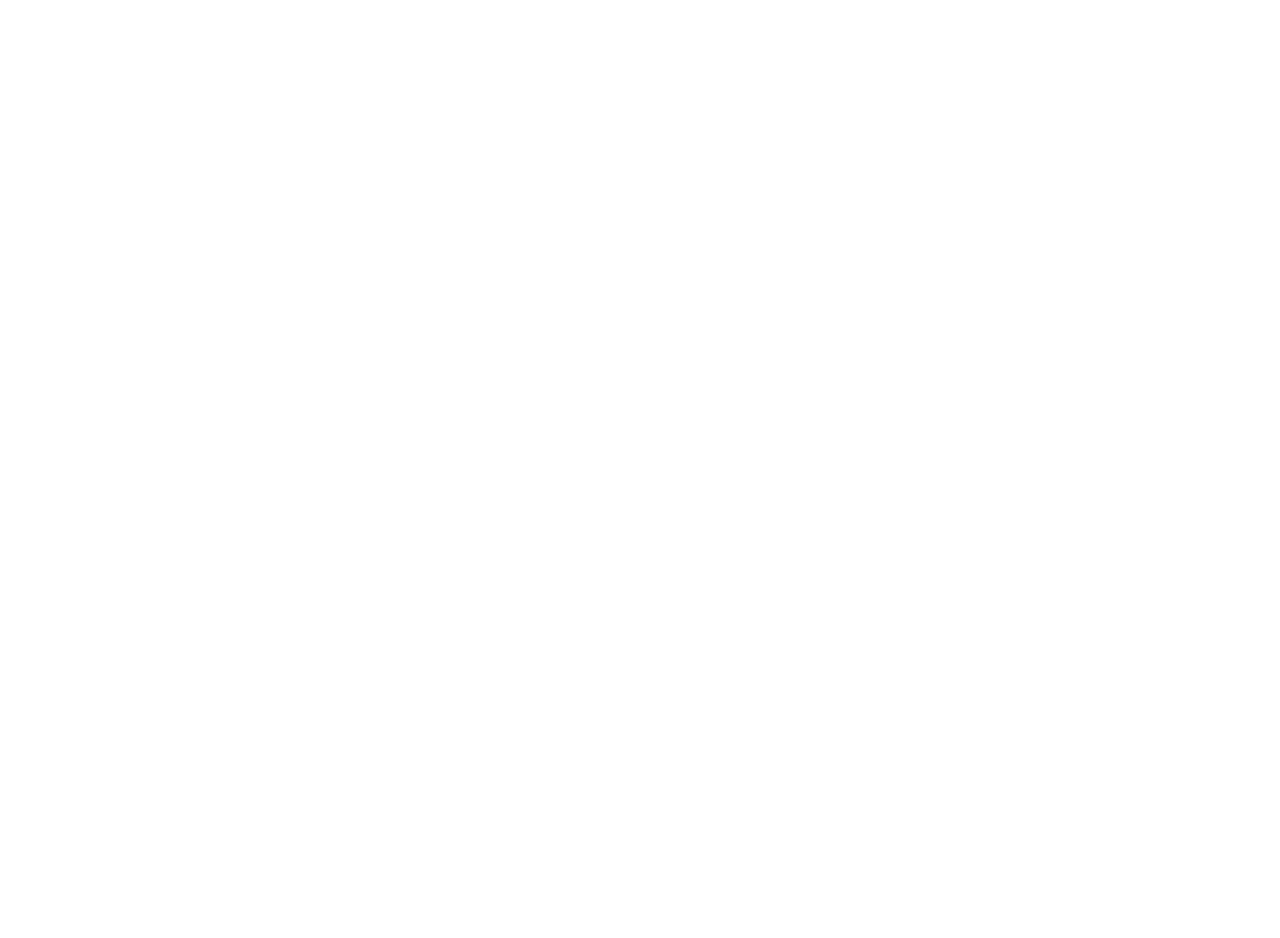
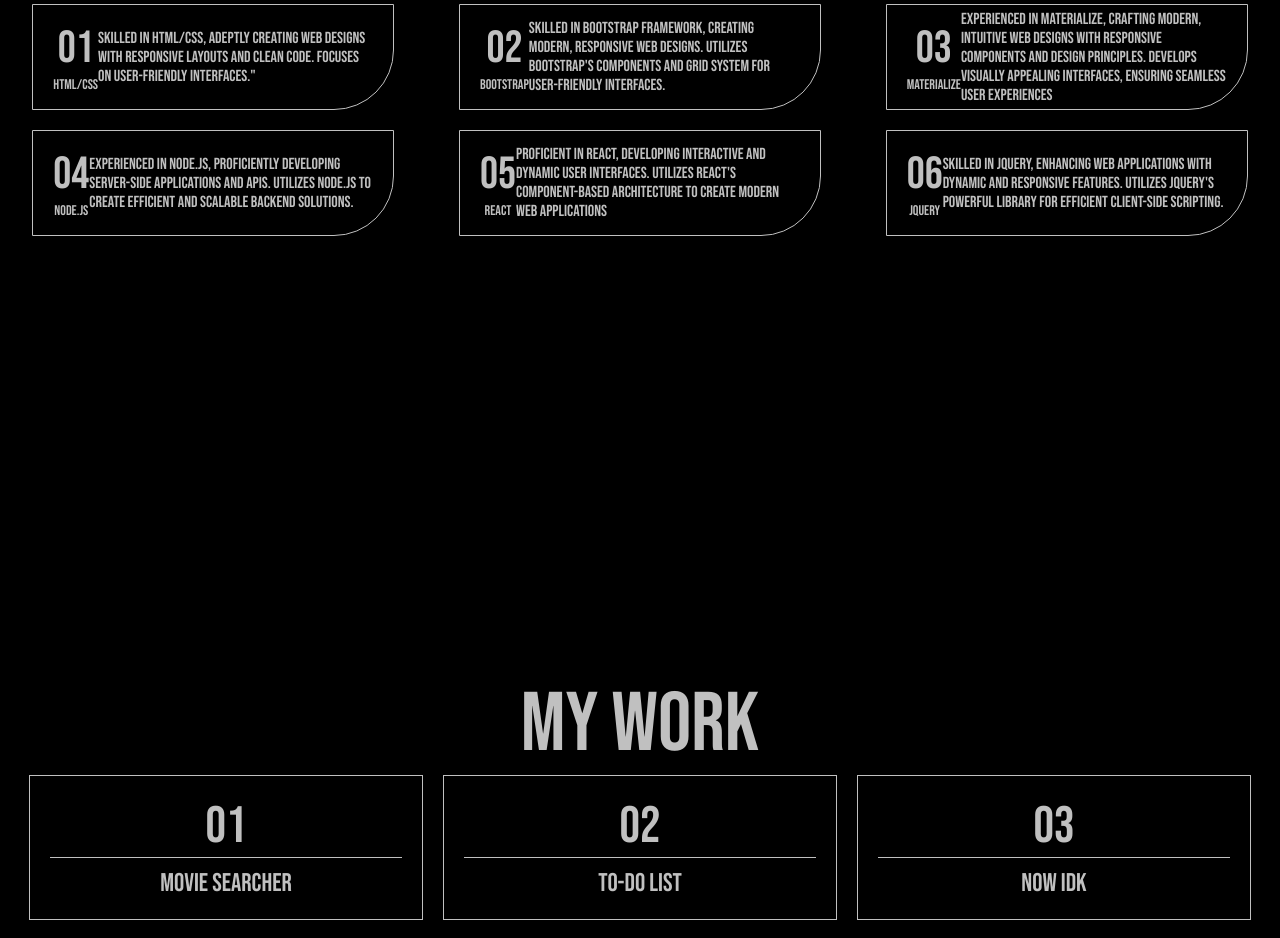
Before and after one commit to damsotk/resume-for-job, a React (Create React App) app: page / in a window 1280 px wide. Shown: the part 1120-2058 px from the top of the page. Before the commit the page ends 900 px from the top, so only its background shows below. Built offline with nearby package versions, Linux system fonts and the light colour scheme.

Commit message:
v1.1 main-page finish

```diff
--- a/src/App.css
+++ b/src/App.css
@@ -1,38 +1,13 @@
-.App {
-  text-align: center;
+
+::-webkit-scrollbar {
+  width: 10px;
 }
 
-.App-logo {
-  height: 40vmin;
-  pointer-events: none;
+::-webkit-scrollbar-track {
+  background: #000;
 }
 
-@media (prefers-reduced-motion: no-preference) {
-  .App-logo {
-    animation: App-logo-spin infinite 20s linear;
-  }
+::-webkit-scrollbar-thumb {
+  background: #1e1e1e;
+  border-radius: 10px;
 }
-
-.App-header {
-  background-color: #282c34;
-  min-height: 100vh;
-  display: flex;
-  flex-direction: column;
-  align-items: center;
-  justify-content: center;
-  font-size: calc(10px + 2vmin);
-  color: white;
-}
-
-.App-link {
-  color: #61dafb;
-}
-
-@keyframes App-logo-spin {
-  from {
-    transform: rotate(0deg);
-  }
-  to {
-    transform: rotate(360deg);
-  }
-}
--- a/src/App.js
+++ b/src/App.js
@@ -4,9 +4,8 @@
 
 function App() {
   return (
-    <div>
+    <div className='BOSS'>
       <MainPage />
-      sasdasdasd
     </div>
   );
 }
--- /dev/null
+++ b/src/main-page/main-page-show-logic-work/main-page-show-logic-work.css
@@ -0,0 +1,52 @@
+.container {
+    position: relative;
+    width: 100%;
+    height: 100vh;
+    background-color: #000;
+}
+
+.just-flex-yo{
+    display: flex;
+    justify-content: center;
+    height: 100vh;
+    align-items: center;
+    flex-direction: column;
+}
+
+.work-cards {
+    display: flex;
+    justify-content: center;
+    gap: 20px;
+    flex-wrap: wrap;
+}
+
+.work-card {
+    display: flex;
+    flex-direction: column;
+    align-items: center;
+    color: #C0C0C0;
+    border: 1px solid #C0C0C0;
+    padding: 20px;
+    font-family: 'Bebas Neue', sans-serif;
+    height: auto;
+    width: 27.5vw;
+    transition: width 0.3s ease-in-out
+}
+
+.work-screen {
+    height: 80%;
+    width: 100%;
+    text-align: center;
+    font-size: 4vw;
+    border-bottom: 1px solid #C0C0C0;
+}
+
+.work-desc {
+    font-size: 2vw;
+    margin-top: 10px;
+}
+
+.work-card:hover {
+    cursor: pointer;
+    width: 28vw;
+}
--- /dev/null
+++ b/src/main-page/main-page-show-logic-work/main-page-show-logic-work.js
@@ -0,0 +1,66 @@
+
+import './main-page-show-logic-work.css';
+
+function MainPageShowLogic() {
+    return (
+        <div className='container'>
+            <div className='just-flex-yo'>
+                <div className='text-greeting'>
+                    MY WORK
+                </div>
+                <div className='work-cards'>
+                    <div className='work-card'>
+                        <div className='work-screen'>
+                            01
+                        </div>
+                        <div className='work-desc'>
+                            Movie Searcher
+                        </div>
+                    </div>
+                    <div className='work-card'>
+                        <div className='work-screen'>
+                            02
+                        </div>
+                        <div className='work-desc'>
+                            TO-DO LIST
+                        </div>
+                    </div>
+                    <div className='work-card'>
+                        <div className='work-screen'>
+                            03
+                        </div>
+                        <div className='work-desc'>
+                            NOW IDK
+                        </div>
+                    </div>
+                    <div className='work-card'>
+                        <div className='work-screen'>
+                            04
+                        </div>
+                        <div className='work-desc'>
+                            NOW IDK
+                        </div>
+                    </div>
+                    <div className='work-card'>
+                        <div className='work-screen'>
+                            05
+                        </div>
+                        <div className='work-desc'>
+                            NOW IDK
+                        </div>
+                    </div>
+                    <div className='work-card'>
+                        <div className='work-screen'>
+                            06
+                        </div>
+                        <div className='work-desc'>
+                            NOW IDK
+                        </div>
+                    </div>
+                </div>
+            </div>
+        </div>
+    );
+}
+
+export default MainPageShowLogic;
--- a/src/main-page/main-page-skills/main-page-skills.css
+++ b/src/main-page/main-page-skills/main-page-skills.css
@@ -0,0 +1,57 @@
+.container {
+    position: relative;
+    width: 100%;
+    height: 100vh;
+    background-color: #000;
+}
+
+.just-flex-yo{
+    display: flex;
+    justify-content: center;
+    height: 100vh;
+    align-items: center;
+    flex-direction: column;
+}
+
+.cards {
+    display: flex;
+    justify-content: space-around;
+    flex-wrap: wrap;
+}
+
+.card {
+    color: #C0C0C0;
+    border: 1px solid #C0C0C0;
+    padding: 20px;
+    display: flex;
+    justify-content: space-between;
+    align-items: center;
+    border-bottom-right-radius: 60px;
+    font-family: 'Bebas Neue', sans-serif;
+    margin-bottom: 20px;
+    height: 5vw;
+    width: 25vw;
+    transition: width 0.3s ease-in-out
+}
+
+.card:hover {
+    cursor: pointer;
+    width: 27vw;
+}
+
+.number {
+    font-size: 45px;
+    display: flex;
+    flex-direction: column;
+    justify-content: center;
+    align-items: center;
+}
+
+.way-dot {
+    font-size: 14px;
+}
+
+.description-card {
+    font-size: 16px;
+    width: 300px;
+}
--- a/src/main-page/main-page-skills/main-page-skills.js
+++ b/src/main-page/main-page-skills/main-page-skills.js
@@ -2,11 +2,96 @@
 import './main-page-skills.css';
 
 function MainPageSkills() {
-  return (
-    <div>
-      sasdasdasd121212
-    </div>
-  );
+    return (
+        <div className='container'>
+            <div className='just-flex-yo'>
+                <div className='text-greeting'>
+                    My Skills
+                </div>
+                <div className='cards'>
+                    <div className='card'>
+                        <div className="number">
+                            01
+                            <div className="way-dot">
+                                HTML/CSS
+                            </div>
+                        </div>
+                        <div className="description-card">
+                            Skilled in HTML/CSS, adeptly creating web designs with responsive layouts and clean
+                            code.
+                            Focuses on user-friendly interfaces."
+                        </div>
+                    </div>
+                    <div className="card">
+                        <div className="number">
+                            02
+                            <div className="way-dot">
+                                Bootstrap
+                            </div>
+                        </div>
+                        <div className="description-card">
+                            Skilled in Bootstrap framework, creating modern, responsive web designs. Utilizes
+                            Bootstrap's
+                            components and grid system for user-friendly interfaces.
+                        </div>
+                    </div>
+                    <div className="card">
+                        <div className="number">
+                            03
+                            <div className="way-dot">
+                                Materialize
+                            </div>
+                        </div>
+                        <div className="description-card">
+                            Experienced in Materialize, crafting modern, intuitive web designs with responsive
+                            components
+                            and design principles. Develops visually appealing interfaces, ensuring seamless user
+                            experiences
+                        </div>
+                    </div>
+                    <div className="card">
+                        <div className="number">
+                            04
+                            <div className="way-dot">
+                                Node.js
+                            </div>
+                        </div>
+                        <div className="description-card">
+                            Experienced in Node.js, proficiently developing server-side applications and APIs.
+                            Utilizes
+                            Node.js to create efficient and scalable backend solutions.
+                        </div>
+                    </div>
+                    <div className="card">
+                        <div className="number">
+                            05
+                            <div className="way-dot">
+                                REACT
+                            </div>
+                        </div>
+                        <div className="description-card">
+                            Proficient in React, developing interactive and dynamic user interfaces. Utilizes
+                            React's
+                            component-based architecture to create modern web applications
+                        </div>
+                    </div>
+                    <div className="card">
+                        <div className="number">
+                            06
+                            <div className="way-dot">
+                                JQuery
+                            </div>
+                        </div>
+                        <div className="description-card">
+                            Skilled in jQuery, enhancing web applications with dynamic and responsive features.
+                            Utilizes
+                            jQuery's powerful library for efficient client-side scripting.
+                        </div>
+                    </div>
+                </div>
+            </div>
+        </div>
+    );
 }
 
 export default MainPageSkills;
--- a/src/main-page/main-page.css
+++ b/src/main-page/main-page.css
@@ -8,7 +8,7 @@
 }
 
 .containerForBalls {
-    display: absolute;
+    display: relative;
     position: sticky;
     top: 0;
     z-index: 10;
--- a/src/main-page/main-page.js
+++ b/src/main-page/main-page.js
@@ -1,6 +1,7 @@
 import React, { useEffect } from 'react';
 import MainPageHello from './main-page-hello/main-page-hello';
 import MainPageSkills from './main-page-skills/main-page-skills';
+import MainPageShowLogic from './main-page-show-logic-work/main-page-show-logic-work';
 import './main-page.css';
 
 const MainPage = () => {
@@ -105,6 +106,7 @@
             <div className='containerForBalls'></div>
             <MainPageHello />
             <MainPageSkills />
+            <MainPageShowLogic />
         </header>
     );
 };
```
